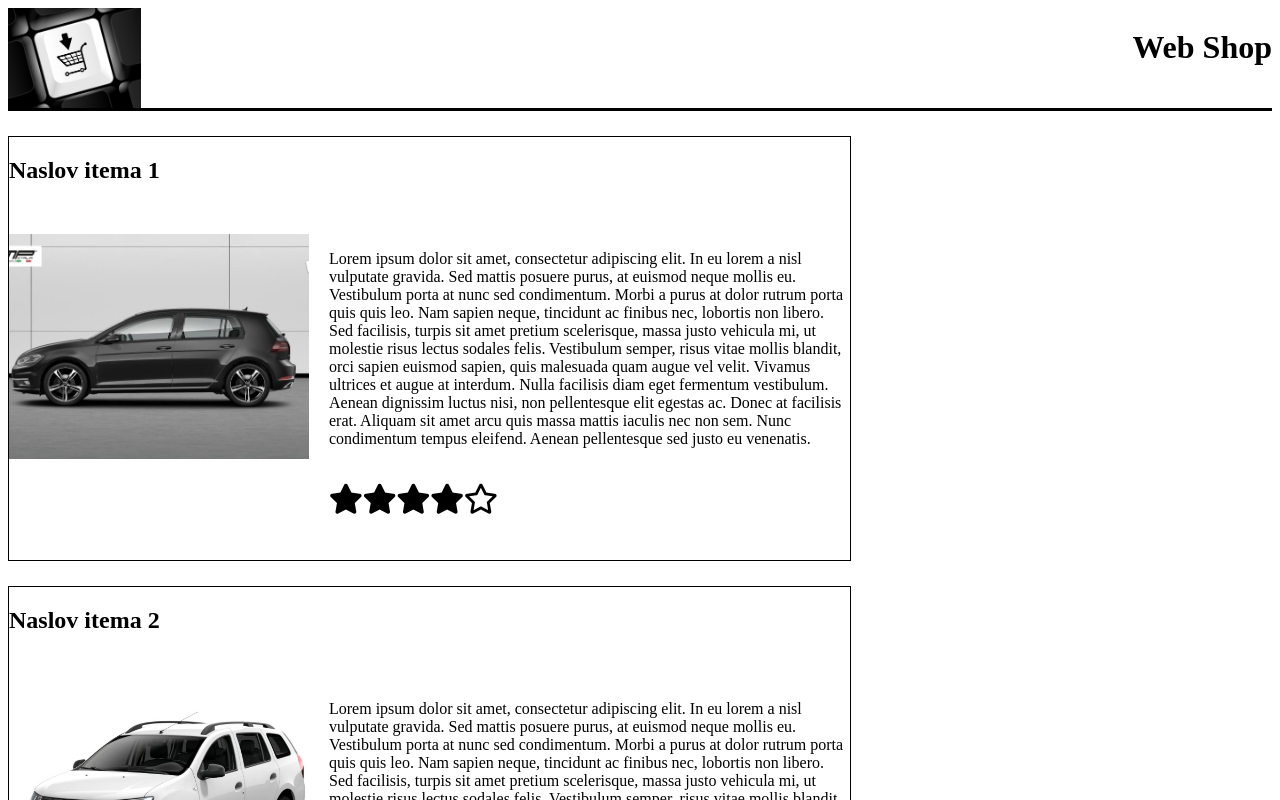
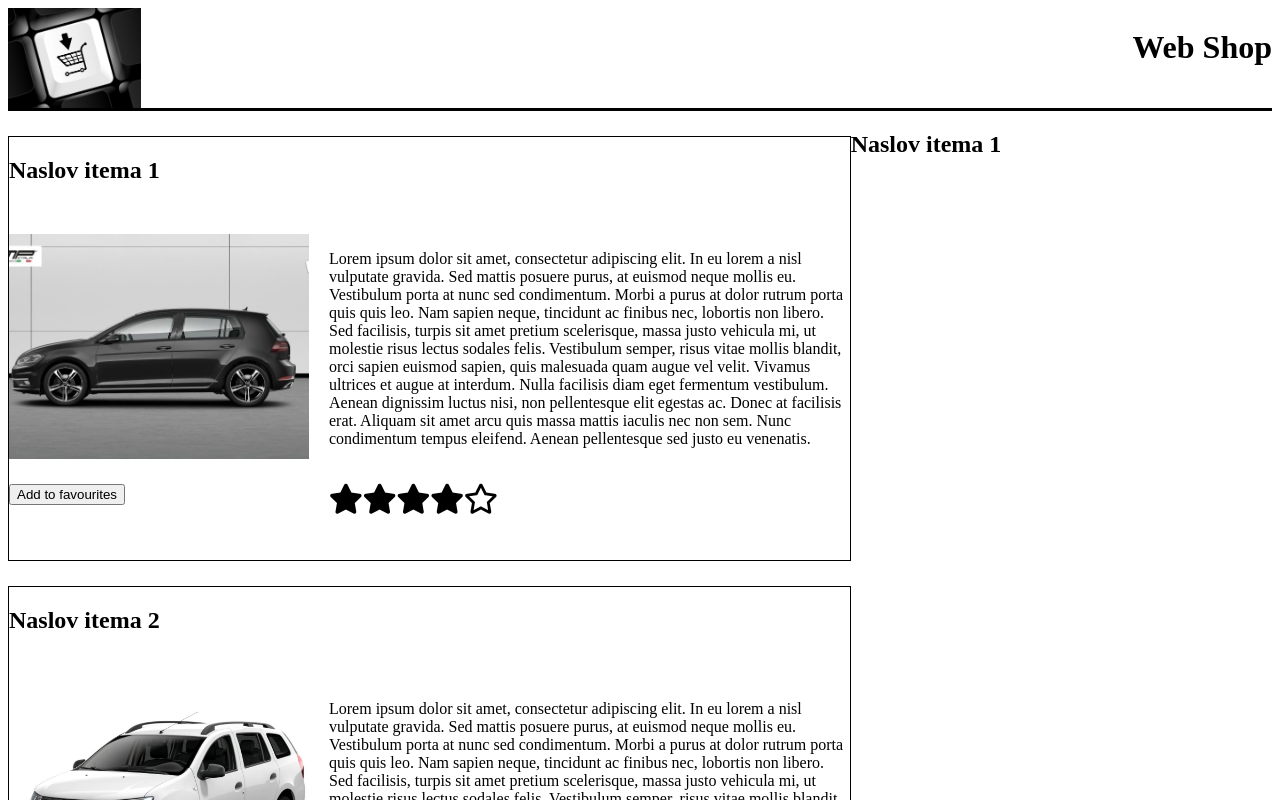
Before and after one commit to BrunoVukasovic/FESB-angular-webshop-nwt, an Angular app: page /items in a window 1280 px wide. Shown: the top 800 px of the page. Built offline with nearby package versions, Linux system fonts and the light colour scheme.

Commit message:
favourite...

```diff
--- a/src/app/app.component.html
+++ b/src/app/app.component.html
@@ -6,7 +6,8 @@
     </div>
 
     <div class="aside">
-
+      <app-favourite-aside>
+      </app-favourite-aside>
     </div>
 
     <div class="items">
--- a/src/app/app.module.ts
+++ b/src/app/app.module.ts
@@ -1,6 +1,5 @@
 import { BrowserModule } from '@angular/platform-browser';
 import { NgModule } from '@angular/core';
-
 import { AppRoutingModule } from './app-routing.module';
 import { AppComponent } from './app.component';
 import { HeaderComponent } from './components/header/header.component';
@@ -8,6 +7,7 @@ import { ItemListComponent } from './components/item-list/item-list.component';
 import { HttpClientModule } from '@angular/common/http';
 import { RatingComponent } from './components/rating/rating.component';
 import { FavouriteAsideComponent } from './components/favourite-aside/favourite-aside.component';
+import { FavouriteButtonComponent } from './components/favourite-button/favourite-button.component';
 
 @NgModule({
   declarations: [
@@ -15,12 +15,13 @@ import { FavouriteAsideComponent } from './components/favourite-aside/favourite-
     HeaderComponent,
     ItemListComponent,
     RatingComponent,
-    FavouriteAsideComponent
+    FavouriteAsideComponent,
+    FavouriteButtonComponent
   ],
   imports: [
     BrowserModule,
     AppRoutingModule,
-    HttpClientModule
+    HttpClientModule, // dependency injection nece radit ako ne importamo ovde
   ],
   providers: [],
   bootstrap: [AppComponent]
--- a/src/app/components/favourite-aside/favourite-aside.component.html
+++ b/src/app/components/favourite-aside/favourite-aside.component.html
@@ -1,3 +1,3 @@
-<p>
-  favourite-aside works!
-</p>
+<div class="favourites" *ngFor="let item of favouriteItems">
+  <h2>{{ item.heading }}</h2>
+</div>
--- a/src/app/components/favourite-aside/favourite-aside.component.ts
+++ b/src/app/components/favourite-aside/favourite-aside.component.ts
@@ -1,4 +1,6 @@
 import { Component, OnInit } from '@angular/core';
+import { ItemService } from 'src/app/services/item.service';
+import { IItem } from 'src/app/models/item.model';
 
 @Component({
   selector: 'app-favourite-aside',
@@ -6,10 +8,17 @@ import { Component, OnInit } from '@angular/core';
   styleUrls: ['./favourite-aside.component.css']
 })
 export class FavouriteAsideComponent implements OnInit {
+  favouriteItems: IItem[];
 
-  constructor() { }
+
+  constructor(private itemService: ItemService) { }
 
   ngOnInit() {
+    this.itemService.getItems().subscribe((items: IItem[]) => {
+      // subscribe == kad dohvati itemse obavjesiti ce nas, do tad ne blokira main tread
+      // items su objekti iz jsona
+      this.favouriteItems = items.filter((eachItem: IItem) => eachItem.favourite === true);
+    });
   }
 
 }
--- /dev/null
+++ b/src/app/components/favourite-button/favourite-button.component.html
@@ -0,0 +1 @@
+<button (click) = "AddToFavourites(item)">Add to favourites</button>
--- /dev/null
+++ b/src/app/components/favourite-button/favourite-button.component.ts
@@ -0,0 +1,28 @@
+import { Component, OnInit, Input } from '@angular/core';
+import { IItem } from 'src/app/models/item.model';
+import { HttpClient } from '@angular/common/http';
+
+@Component({
+  selector: 'app-favourite-button',
+  templateUrl: './favourite-button.component.html',
+  styleUrls: ['./favourite-button.component.css']
+})
+export class FavouriteButtonComponent implements OnInit {
+  @Input() item: IItem; // prima od item-list komponente
+  favouriteItems: IItem[];
+
+  constructor(private httpClient: HttpClient) { }
+
+  ngOnInit() {
+  }
+
+  AddToFavourites() {
+    this.item.favourite = true;
+    // this.httpClient.put('/assets/items.json', JSON.stringify(this.item));
+    this.httpClient.patch('/assets/items.json', JSON.stringify( {favourite: true} ));
+    console.log(JSON.stringify(this.item));
+
+  }
+
+
+}
--- a/src/app/components/item-list/item-list.component.css
+++ b/src/app/components/item-list/item-list.component.css
@@ -30,6 +30,11 @@
   grid-row: 2/3;
 }
 
+.addToFavourites{
+  grid-column: 1/2;
+  grid-row: 3/4;
+}
+
 .ratingStars {
   grid-column: 2/3;
   grid-row: 3/4;
--- a/src/app/components/item-list/item-list.component.html
+++ b/src/app/components/item-list/item-list.component.html
@@ -12,6 +12,10 @@
     <div class="description">
       <p>{{ item.description }}</p>
     </div>
+    <div class = "addToFavourites">
+      <app-favourite-button [item] = "item">
+      </app-favourite-button>
+    </div>
     <div class = "ratingStars">
       <app-rating [marks] = "item.marks">
       </app-rating>
--- a/src/app/components/rating/rating.component.ts
+++ b/src/app/components/rating/rating.component.ts
@@ -7,7 +7,7 @@ import { Component, OnInit, Input } from '@angular/core';
   styleUrls: ['./rating.component.css']
 })
 export class RatingComponent implements OnInit {
-  @Input() marks: number[];
+  @Input() marks: number[];   // prima od item-list komponente
   averageRating: number;
   sum: number;
   isActive: boolean[];
--- a/src/app/services/item.service.ts
+++ b/src/app/services/item.service.ts
@@ -11,6 +11,7 @@ export class ItemService {
   constructor(private httpClient: HttpClient) { }
   // gets items from items.json
   // components are used to display data, services to fetch data
+  // get returns observable (like a promise), therefore not blocking main thread while getting data
   getItems(): Observable<IItem[]> {
     return this.httpClient.get<IItem[]>('/assets/items.json');
   }
```
Also changed, not shown: src/app/components/favourite-button/favourite-button.component.css (added), 1 other file (tests, documents, lock files or other folders).
